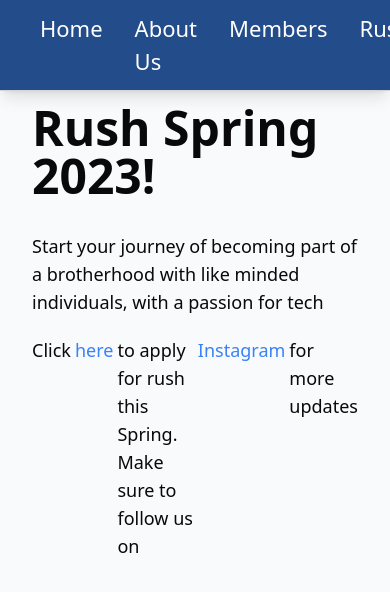
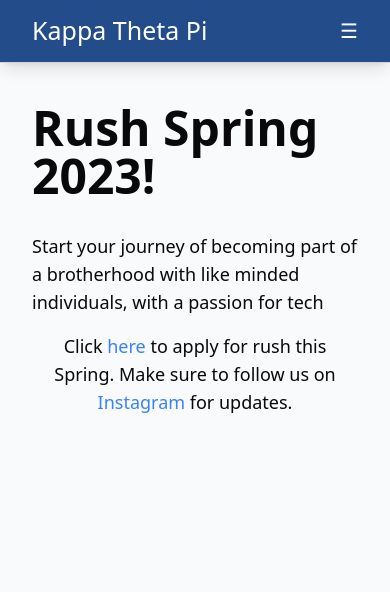
Before and after one commit to jareddj34/ktpmiami, a Next.js app: page /rush in a window 390 px wide. Shown: the top 592 px of the page. Built offline with nearby package versions, Linux system fonts and the light colour scheme.

Commit message:
fixed mobile layout and other stuff

```diff
--- a/src/app/globals.css
+++ b/src/app/globals.css
@@ -120,6 +120,22 @@
         flex: 0 0 auto;
         width: 50%;
     }
+    .col-sm-12 {
+        flex: 0 0 auto;
+        width: 100%;
+    }
+    @media (max-width: 767px) {
+        /* Change the width to 100% for screens narrower than 768px (typical mobile devices) */
+        .col-lg-4 {
+            width: 100%;
+            margin-bottom: 20px; /* Optional: Add some margin between stacked boxes */
+        }
+        .col-lg-6 {
+            width: 100%;
+            margin-bottom: 20px;
+        }
+    }
+
     /* .col-md-6 {
         flex: 0 0 auto;
         width: 50%;
--- a/src/app/layout.tsx
+++ b/src/app/layout.tsx
@@ -2,6 +2,7 @@
 import "./globals.css";
 import type { Metadata } from "next";
 import { Inter } from "next/font/google";
+import Testbar from "@/components/Testbar";
 
 const inter = Inter({ subsets: ["latin"] });
 
--- a/src/app/members/page.tsx
+++ b/src/app/members/page.tsx
@@ -8,7 +8,7 @@
                 Executive Board
             </h1>
             <div className="max-w-2xl mx-auto py-10 px-4 sm:py-24 sm:px-6 lg:max-w-7xl lg:px-8 lg:py-10">
-                <div className="grid grid-cols-1 gap-y-10 sm:grid-cols-2 gap-x-6 lg:grid-cols-3 xl:grid-cols-5 xl:gap-x-8">
+                <div className="grid grid-cols-1 gap-y-10 sm:grid-cols-2 gap-x-6 lg:grid-cols-3 xl:grid-cols-3 xl:gap-x-8">
                     <a
                         href="https://www.linkedin.com/in/mia-uy-817a5827a/"
                         className="group relative transition sm:transition-all sm:duration-300 sm:ease-in-out sm:hover:scale-110 sm:transform"
--- a/src/app/rush/page.tsx
+++ b/src/app/rush/page.tsx
@@ -11,7 +11,28 @@
                 Start your journey of becoming part of a brotherhood with like
                 minded individuals, with a passion for tech
             </p>
-            <p className="flex justify-center text-lg mt-5">
+            <p className="text-lg text-center mt-4">
+                Click{" "}
+                <a
+                    className="text-blue-500"
+                    href="https://docs.google.com/forms/d/e/1FAIpQLSdBkvQV9alZAldJ9_VJdrMwmpF5q3mZjgY92Oohoio62DW30A/viewform"
+                    target="_blank"
+                    rel="noopener noreferrer"
+                >
+                    here
+                </a>{" "}
+                to apply for rush this Spring. Make sure to follow us on{" "}
+                <a
+                    className="text-blue-500"
+                    href="https://www.instagram.com/ktp.umiami/"
+                    target="_blank"
+                    rel="noopener noreferrer"
+                >
+                    Instagram
+                </a>{" "}
+                for updates.
+            </p>
+            {/* <p className="flex justify-center text-lg mt-5">
                 Click
                 <a
                     className="text-blue-500 ml-1 mr-1"
@@ -29,7 +50,7 @@
                     Instagram
                 </a>
                 for more updates
-            </p>
+            </p> */}
         </>
     );
 }
--- a/src/components/Navbar.tsx
+++ b/src/components/Navbar.tsx
@@ -1,23 +1,77 @@
+"use client";
+
+import React, { useState } from "react";
 import Link from "next/link";
 
-const Navbar = async () => {
+const Navbar: React.FC = () => {
+    const [isMobileMenuOpen, setIsMobileMenuOpen] = useState(false);
+
+    const toggleMobileMenu = () => {
+        setIsMobileMenuOpen(!isMobileMenuOpen);
+    };
+
     return (
         <div
-            className="fixed top-0 inset-x-0 h-fit border-b border-zinc-300 z-[10] py-3  bg-gray-900/5 object-cover shadow-lg"
+            className="fixed top-0 inset-x-0 h-fit border-b border-zinc-300 z-[10] py-3 bg-gray-900/5 object-cover shadow-lg"
             style={{ backgroundColor: "#234c8b" }}
         >
             <div className="container max-w-7xl h-full mx-auto flex items-center justify-between gap-2">
-                {/* logo */}
-                <Link href="/" className="flex gap-2 items-center">
-                    <h1
-                        className="hidden text-white font-medium md:block"
-                        style={{ fontSize: "25px" }}
+                {/* Logo (Kappa Theta Pi) */}
+                <div className="flex items-center">
+                    <Link href="/">
+                        <h1
+                            className="text-white font-medium md:block"
+                            style={{ fontSize: "25px" }}
+                        >
+                            Kappa Theta Pi
+                        </h1>
+                    </Link>
+                </div>
+
+                {/* Mobile Menu Button (Hamburger or X) */}
+                <div className="flex items-center">
+                    <button
+                        onClick={toggleMobileMenu}
+                        className="md:hidden text-white text-xl focus:outline-none"
                     >
-                        Kappa Theta Pi
-                    </h1>
-                </Link>
+                        {isMobileMenuOpen ? "✕" : "☰"}
+                    </button>
+                </div>
 
-                <div className="flex items-right justify-between gap-8 text-white">
+                {/* Mobile Menu */}
+                {isMobileMenuOpen && (
+                    <div
+                        className="md:hidden absolute top-14 inset-x-0"
+                        style={{ backgroundColor: "#234c8b" }}
+                    >
+                        <div className="container mx-auto py-4">
+                            <Link href="/" className="block text-white py-2">
+                                Home
+                            </Link>
+                            <Link
+                                href="/about"
+                                className="block text-white py-2"
+                            >
+                                About Us
+                            </Link>
+                            <Link
+                                href="/members"
+                                className="block text-white py-2"
+                            >
+                                Members
+                            </Link>
+                            <Link
+                                href="/rush"
+                                className="block text-white py-2"
+                            >
+                                Rush
+                            </Link>
+                        </div>
+                    </div>
+                )}
+
+                {/* Desktop Menu */}
+                <div className="hidden md:flex items-right justify-between gap-8 text-white">
                     <Link href="/" style={{ fontSize: "22px" }}>
                         Home
                     </Link>
@@ -37,3 +91,44 @@
 };
 
 export default Navbar;
+
+// import Image from "next/image";
+// import Link from "next/link";
+
+// const Navbar = async () => {
+//     return (
+//         <div
+//             className="fixed top-0 inset-x-0 h-fit border-b border-zinc-300 z-[10] py-3  bg-gray-900/5 object-cover shadow-lg"
+//             style={{ backgroundColor: "#234c8b" }}
+//         >
+//             <div className="container max-w-7xl h-full mx-auto flex items-center justify-between gap-2">
+//                 {/* logo */}
+//                 <Link href="/" className="flex gap-2 items-center">
+//                     <h1
+//                         className="hidden text-white font-medium md:block"
+//                         style={{ fontSize: "25px" }}
+//                     >
+//                         Kappa Theta Pi
+//                     </h1>
+//                 </Link>
+
+//                 <div className="flex items-right justify-between gap-8 text-white">
+//                     <Link href="/" style={{ fontSize: "22px" }}>
+//                         Home
+//                     </Link>
+//                     <Link href="/about" style={{ fontSize: "22px" }}>
+//                         About Us
+//                     </Link>
+//                     <Link href="/members" style={{ fontSize: "22px" }}>
+//                         Members
+//                     </Link>
+//                     <Link href="/rush" style={{ fontSize: "22px" }}>
+//                         Rush
+//                     </Link>
+//                 </div>
+//             </div>
+//         </div>
+//     );
+// };
+
+// export default Navbar;
```
Also changed, not shown: src/components/Testbar.jsx (added, +95 -0 lines), public/images/burgerbutton.svg (added).
